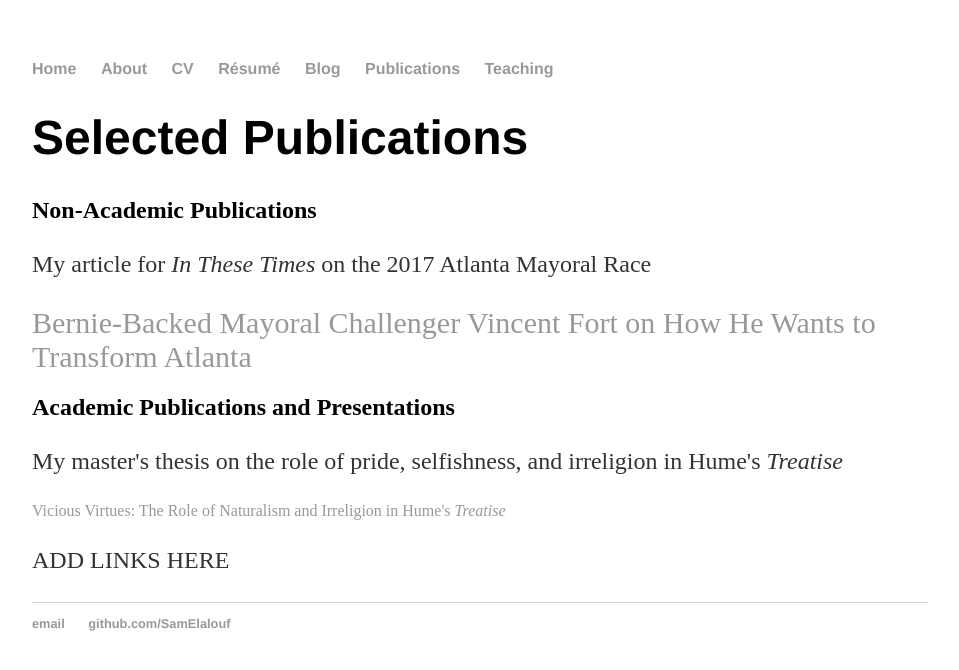
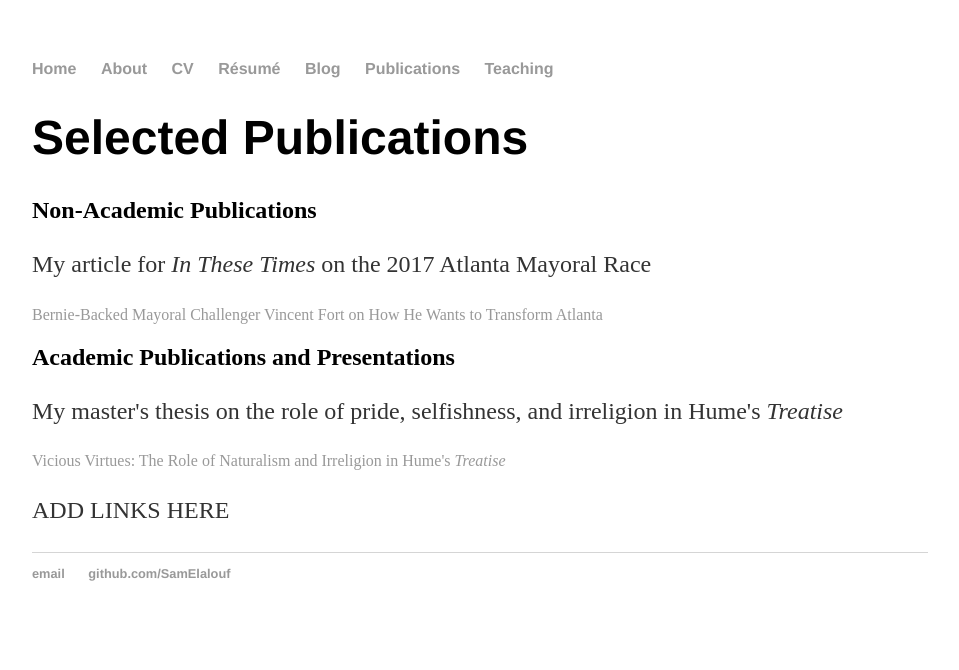
Before and after one commit to SamElalouf/samelalouf.github.io, a Jekyll site: the page built from publications/index.html, in a window 1280 px wide. Shown: the top 670 px of the page, without its empty margins (160-1119 px from the left). Built offline with Jekyll 4.4.1, drawn with Linux system fonts in a browser that asks for light colours.

Commit message:
Update index.html

```diff
--- a/publications/index.html
+++ b/publications/index.html
@@ -7,7 +7,7 @@
 	<h1>Selected Publications</h1>
   <h2>Non-Academic Publications</h2>
   <p>My article for <em>In These Times</em> on the 2017 Atlanta Mayoral Race </p>
-  <a href="http://inthesetimes.com/article/20639/bernie-sanders-vincent-fort-atlanta-mayor/" style="font-size: 30px">Bernie-Backed Mayoral Challenger Vincent Fort on How He Wants to Transform Atlanta</a>
+  <a href="http://inthesetimes.com/article/20639/bernie-sanders-vincent-fort-atlanta-mayor/" style="font-size: 16px">Bernie-Backed Mayoral Challenger Vincent Fort on How He Wants to Transform Atlanta</a>
   <h2>Academic Publications and Presentations</h2>
 	<p>My master's thesis on the role of pride, selfishness, and irreligion in Hume's <em>Treatise</em></p>
 	<a href="https://scholarworks.gsu.edu/cgi/viewcontent.cgi?article=1225&amp;context=philosophy_theses">Vicious Virtues: The Role of Naturalism and Irreligion in Hume's <em>Treatise</em> </a>
```
